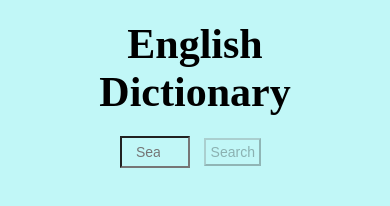
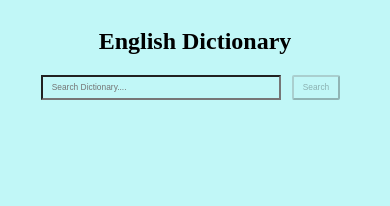
Before and after one commit to Anshika9gaur/English-Dictionary, a plain HTML site: page index.html in a window 390 px wide. Drawn offline with nearby package versions, Linux system fonts and the light colour scheme.

Commit message:
better styling

```diff
--- a/index.html
+++ b/index.html
@@ -10,8 +10,9 @@
 </head>
 <body>
     <h1 id="heading">English Dictionary</h1>
+    <div class="navbar">
     <input id="Sbar" type="search" placeholder="Search Dictionary...."/>
-    <button id="Sbtn" disabled>Search</button>
+    <button id="Sbtn" disabled>Search</button></div>
     <div id="info">
         <span id="word"></span>
         <audio id="myaudio"></audio>
--- a/script.js
+++ b/script.js
@@ -63,6 +63,6 @@ searchbtn.addEventListener("click", () => {
         .catch(() => {
             info.style.visibility="hidden";
             console.log("invalid word")
-            alert("sorry word not found");
+            alert(`sorry no result found for ${bar.value.trim()}`);
         });
 });
--- a/styles.css
+++ b/styles.css
@@ -1,30 +1,54 @@
 *{
-    margin:10px;
+    margin:15px;
     padding:0;
     box-sizing:border-box;
-    text-align:center;
     font-size:14px;
     background-color:#c1f7f7;
 }
-div{
-    margin:2px auto;
-
-    height:20em;
-    padding:1em;
+.navbar{
+    display:flex;
+    justify-content:center;
+    align-items:center;
+    flex-wrap:wrap;
+}
+#info{
+    margin:15px auto;
+    width:70%;
+    min-height:20%;
+    padding:2em;
+    padding-bottom:1em;
+    border:4px solid #8bbcbc;
 }ul{
    list-style:none;
+   justify-content:left;
+
 }#Sbar{
-    width:20%;
+    width:40%;
     margin:10px 1px;
-    height:2em;
+    height:3em;
     text-align:start;
     padding:1em;
+    font-size:1.05rem;
+    min-width:240px;
 }#heading{
     font-size:3rem;
+    text-align:center;
+    margin-top:5%;
 }#Sbtn{
     width:fit-content;
-    padding:0.3em;
-}#word{
+    height:3em;
+    padding : 0.5em 1em;
+    font-size:1.05rem;
+    border-radius:2px;
+}
+ #word ,  #sound{
+    position:relative;
+    left:35%;
+    transform: translateX(-50%);
+}
+
+
+#word{
     font-size:3rem;
 }#sound{
     height:2em;
@@ -43,3 +67,13 @@ p{
     visibility:hidden;
 
 }
+@media (max-width:500px){
+    *{
+    font-size: 0.5rem;
+    margin:10px;
+    top:10px;
+    }
+    h1{
+        margin-top:15vh;
+    }
+}
```
